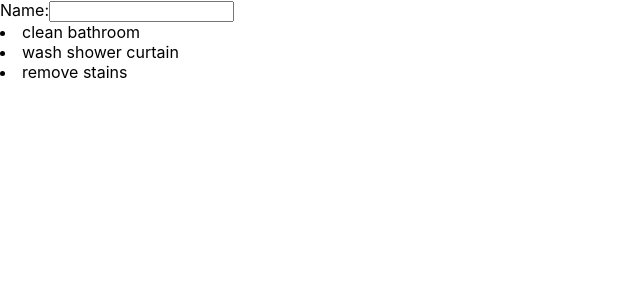
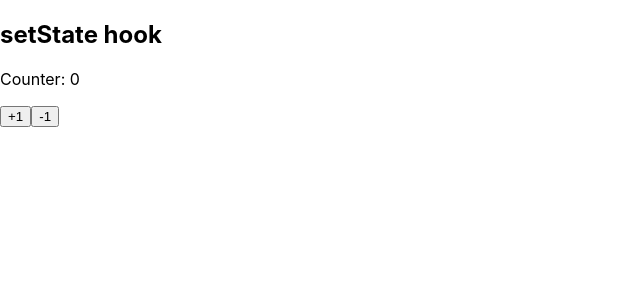
Before and after one commit to nickrally/quick-react-examples, a React (Create React App) app: page / in a window 1280 px wide. Shown: the top 300 px of the page, without its empty margins (0-640 px from the left). Built offline with nearby package versions, Linux system fonts and the light colour scheme.

Commit message:
simple useState

```diff
--- a/src/App.js
+++ b/src/App.js
@@ -1,24 +1,14 @@
 import React, { useState } from 'react';
 function App() {
-  const [name, setName] = useState(null);
-  const todos = [
-    'clean bathroom',
-    'wash shower curtain',
-    'remove stains'
-  ]
-  const handleChange = (e) => setName(e.target.value);
+  const [counter, setCounter] = useState(0);
+  const inc = () => setCounter(counter + 1);
+  const dec = () => setCounter(counter - 1)
   return (
     <div className="App">
-      <div>
-        <label>Name:</label>
-        <input type="text" onChange={handleChange} />
-        {
-          name && <p>Hello, {name}, your todos are:</p>
-        }
-        <div>
-          {todos.map(todo => <li>{todo}</li>)}
-        </div>
-      </div>
+      <h2>setState hook</h2>
+      <p>Counter: {counter}</p>
+      <button onClick={inc}>+1</button>
+      <button onClick={dec}>-1</button>
     </div>
   );
 }
```
